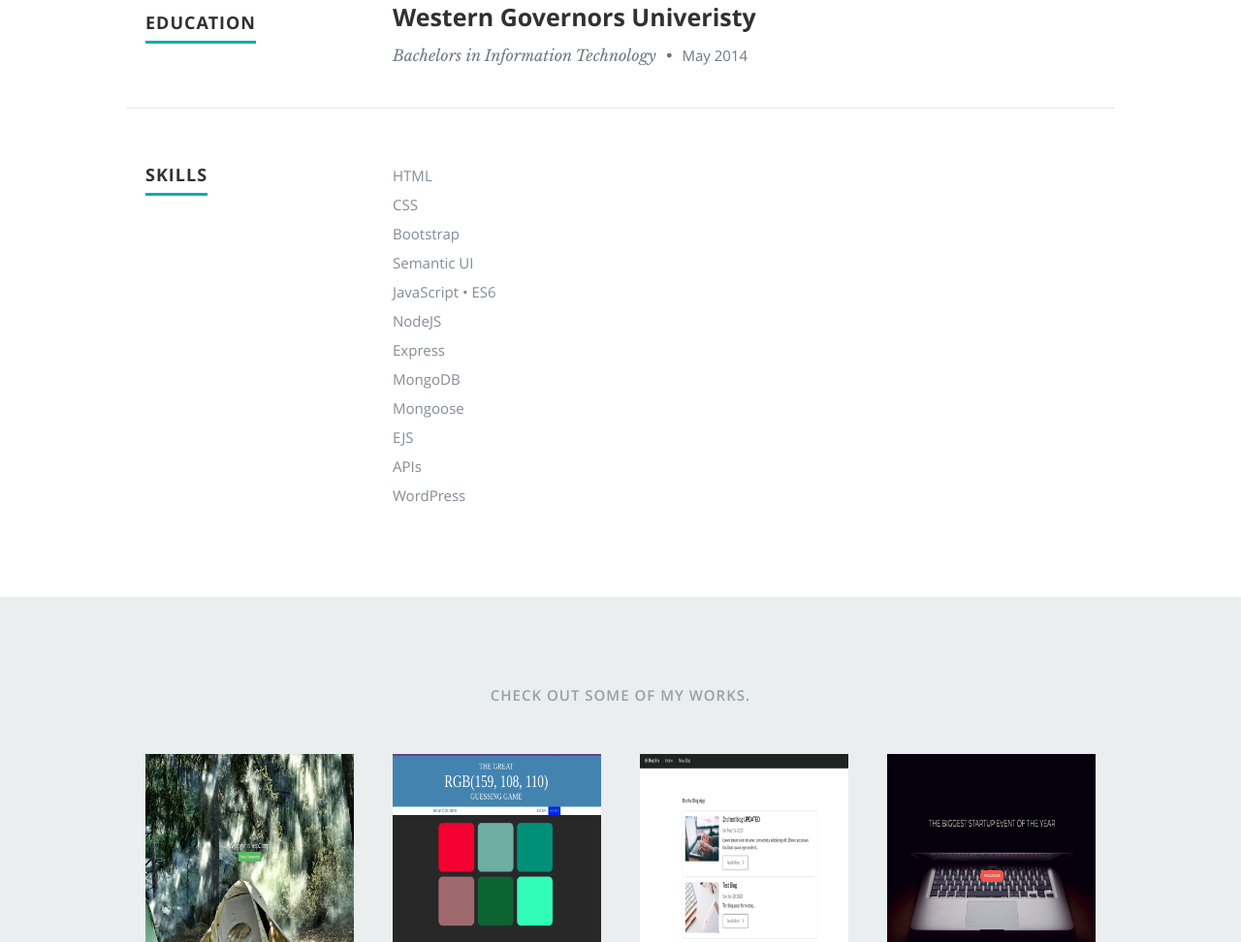
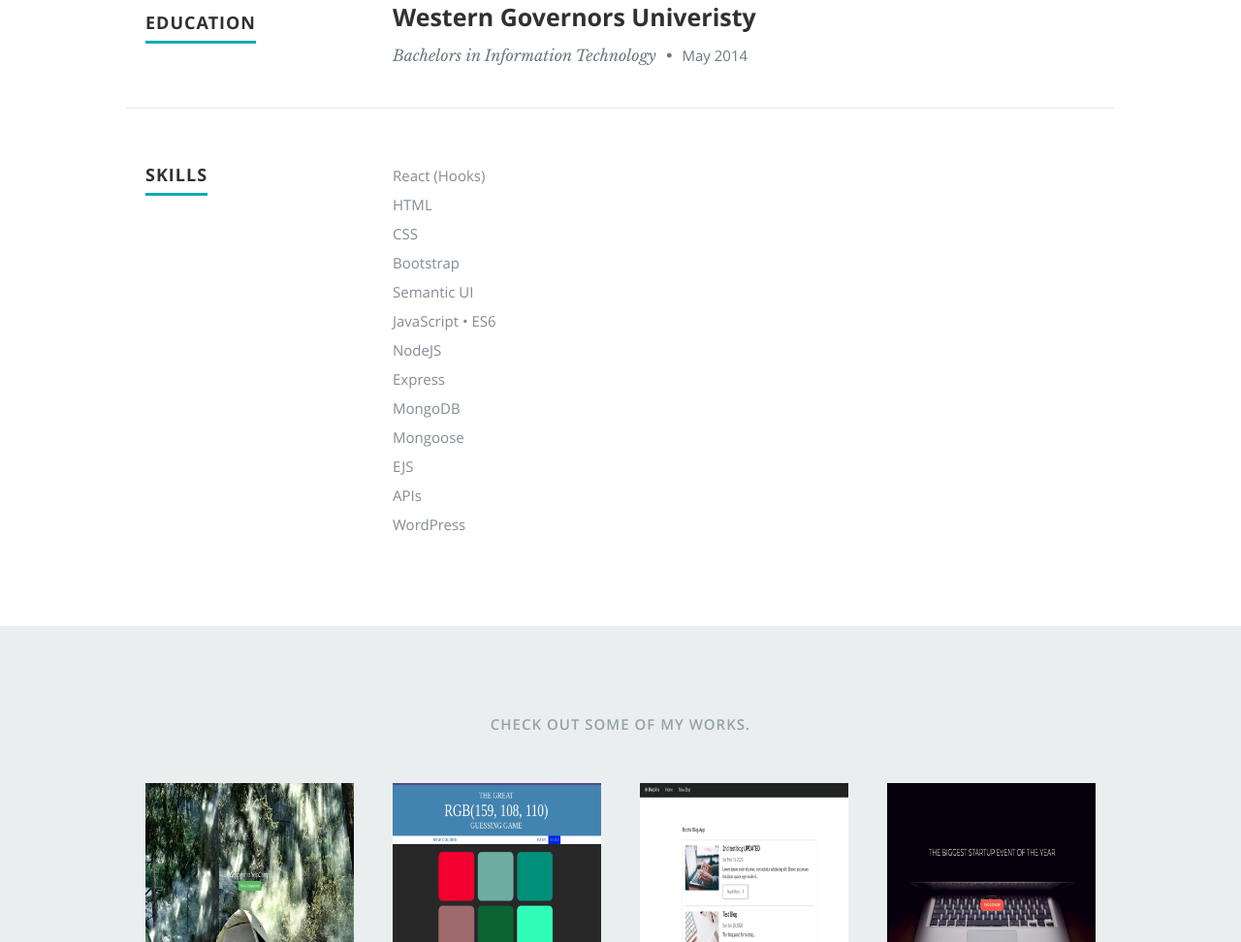
Before and after one commit to ChristopherJacoby/portfolio, a plain HTML site: page index.html in a window 1280 px wide. Shown: the part 1403-2375 px from the top of the page at 97% size. Drawn offline with nearby package versions, Linux system fonts and the light colour scheme.

Commit message:
Update index.html

```diff
--- a/index.html
+++ b/index.html
@@ -199,6 +199,7 @@
 				<div>
 
 				   <ul class="skills">
+	          <li>React (Hooks)</li>
                   <li>HTML</li>
                   <li>CSS</li>
                   <li>Bootstrap</li>
```
